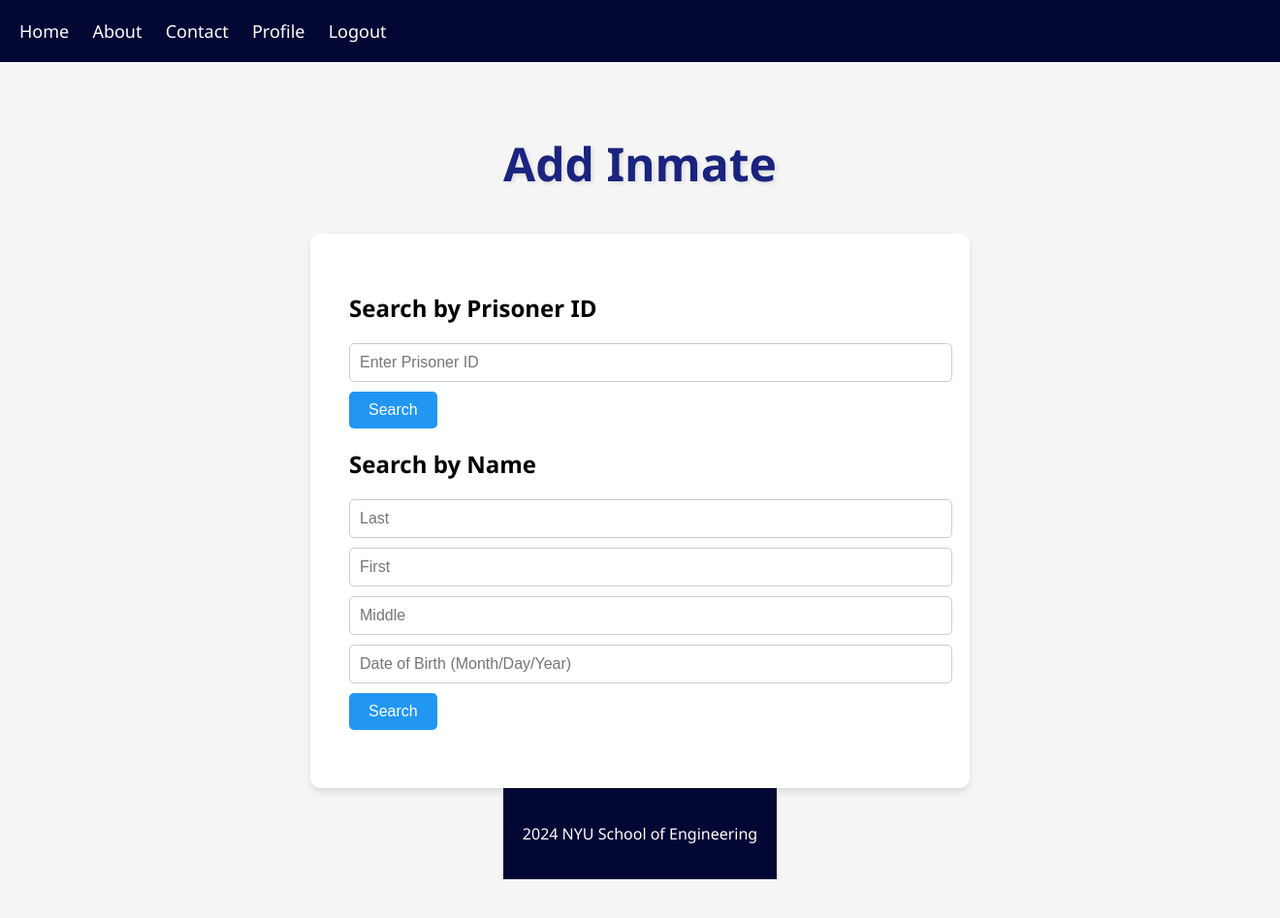
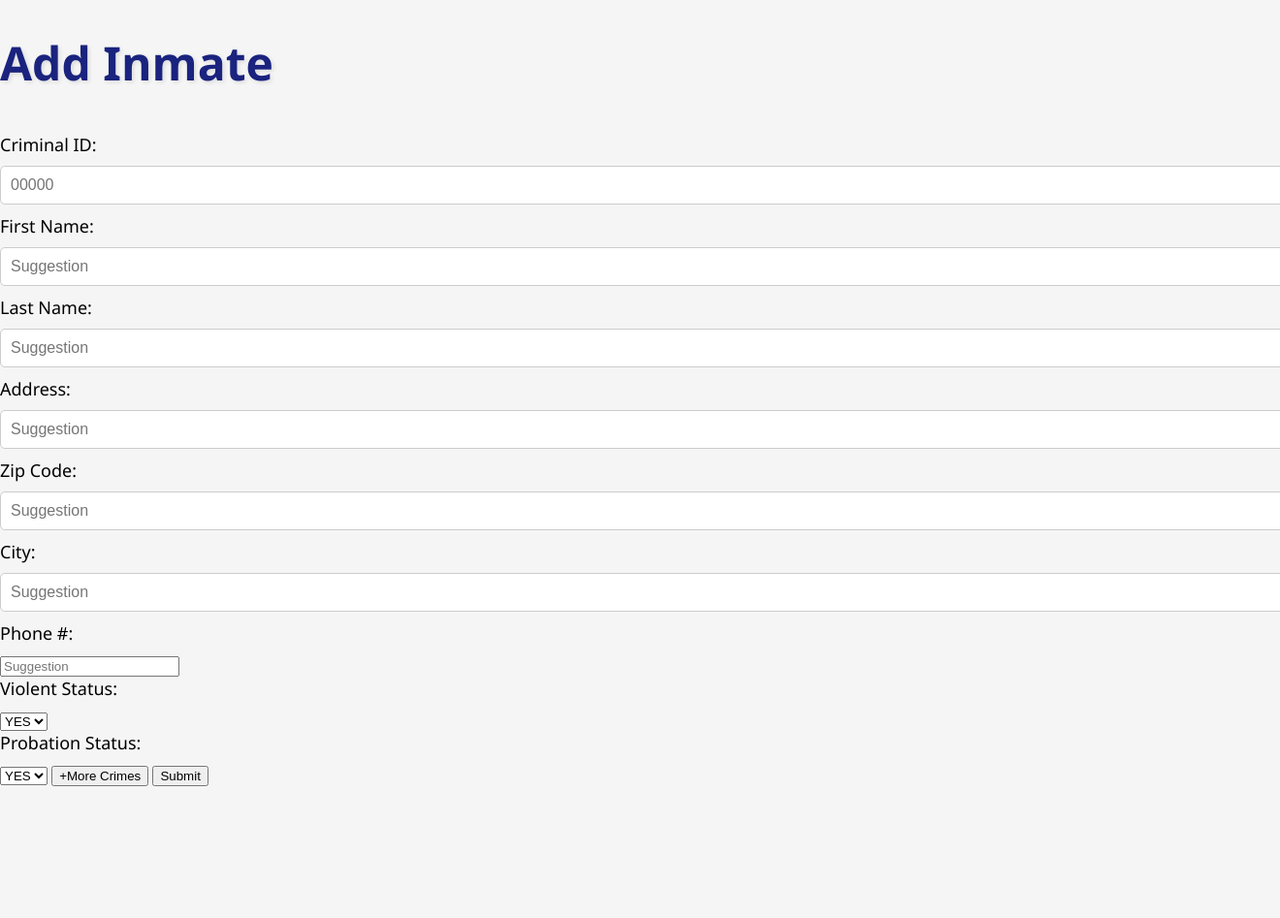
Before and after one commit to da2853/Database-Project, a Django app: page /add/inmate/ in a window 1320 px wide; the page is wider, and only the part inside the window is pictured. Shown: that part at 97% size. After the commit the page ends 811 px from the top of that part, so only its background shows below. Run offline with Django 5.2, Linux system fonts and the light colour scheme.

Commit message:
Modified add_inmate.html

```diff
--- a/prisonsystem/coreapp/templates/coreapp/add/add_inmate.html
+++ b/prisonsystem/coreapp/templates/coreapp/add/add_inmate.html
@@ -11,37 +11,47 @@
 </head>
 
 <body>
-    <header>
-        <nav>
-            <ul>
-                <li><a href="#">Home</a></li>
-                <li><a href="#">About</a></li>
-                <li><a href="#">Contact</a></li>
-                <li><a href="#">Profile</a></li>
-                <li><a href="#">Logout</a></li>
-            </ul>
-        </nav>
-    </header>
-    <div class="container">
-        <h1>Add Inmate</h1>
-        <div class="inmate-lookup-container">
-            <div class="search-id-container">
-                <h2>Search by Prisoner ID</h2>
-                <input type="text" id="search-prisoner-id" placeholder="Enter Prisoner ID">
-                <button type="submit" class="search-button">Search</button>
-            </div>
-            <div class="search-name-container">
-                <h2>Search by Name</h2>
-                <input type="text" placeholder="Last">
-                <input type="text" placeholder="First">
-                <input type="text" placeholder="Middle">
-                <input type="text" placeholder="Date of Birth (Month/Day/Year)">
-                <button type="submit" class="search-button">Search</button>
-            </div>
+    <div class="add-inmate-wrapper">
+        <div class="add-inmate-container">
+            <h1>Add Inmate</h1>
+            <form class="add-inmate-form">
+                <label for="Criminal ID">Criminal ID:</label>
+                <input type="text" id="criminal_id" placeholder="00000">
+
+                <label for="first_name">First Name:</label>
+                <input type="text" id="first_name" placeholder="Suggestion">
+
+                <label for="last_name">Last Name:</label>
+                <input type="text" id="last_name" placeholder="Suggestion">
+
+                <label for="address">Address:</label>
+                <input type="text" id="address" placeholder="Suggestion">
+
+                <label for="zip code">Zip Code:</label>
+                <input type="text" id="zip" placeholder="Suggestion">
+
+                <label for="city">City:</label>
+                <input type="text" id="city" placeholder="Suggestion">
+
+                <label for="phone">Phone #:</label>
+                <input type="number" id="phone" placeholder="Suggestion">
+
+                <label for="v_status">Violent Status:</label>
+                <select id="violent_status">
+
+                <option value="YES">YES</option> <option value="NO">NO</option> </select>
+
+                <label for="p_status">Probation Status:</label>
+                <select id="probation_status">
+
+                <option value="YES">YES</option> <option value="NO">NO</option> </select>
+
+                <button type="button" class="more-crimes-button">+More Crimes</button>
+
+                <input type="submit" value="Submit">
+            </form>
         </div>
-    <footer>
-        <p>2024 NYU School of Engineering</p>
-    </footer>
+    </div>
 </body>
 
 </html>
```
